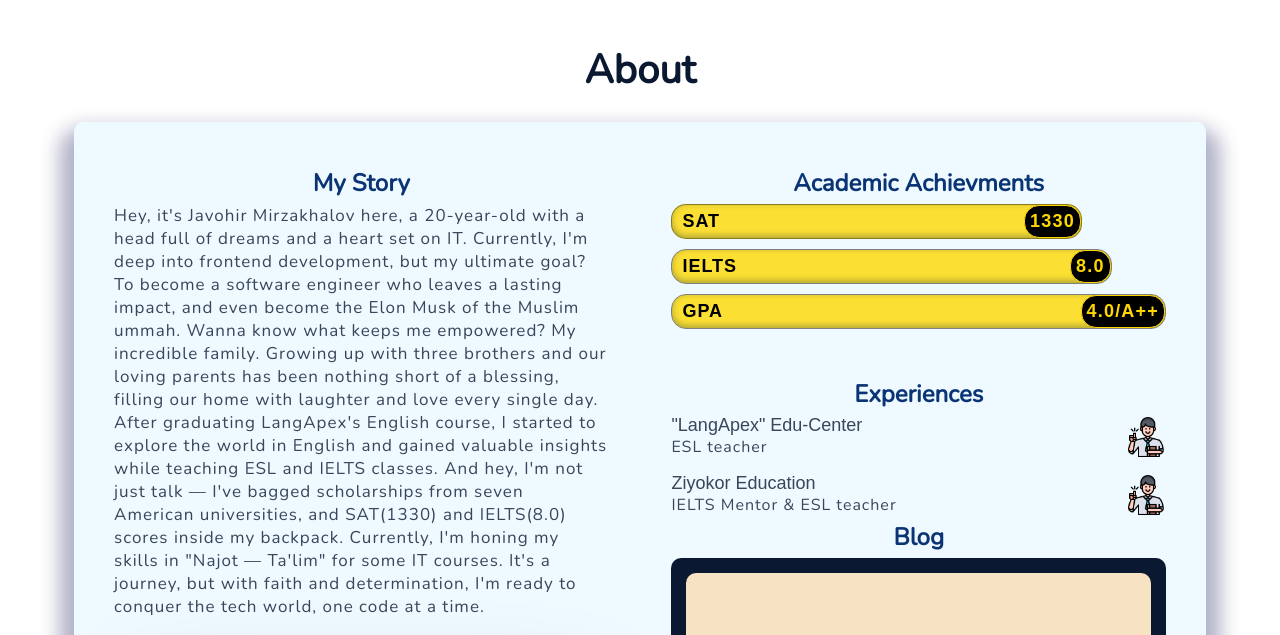
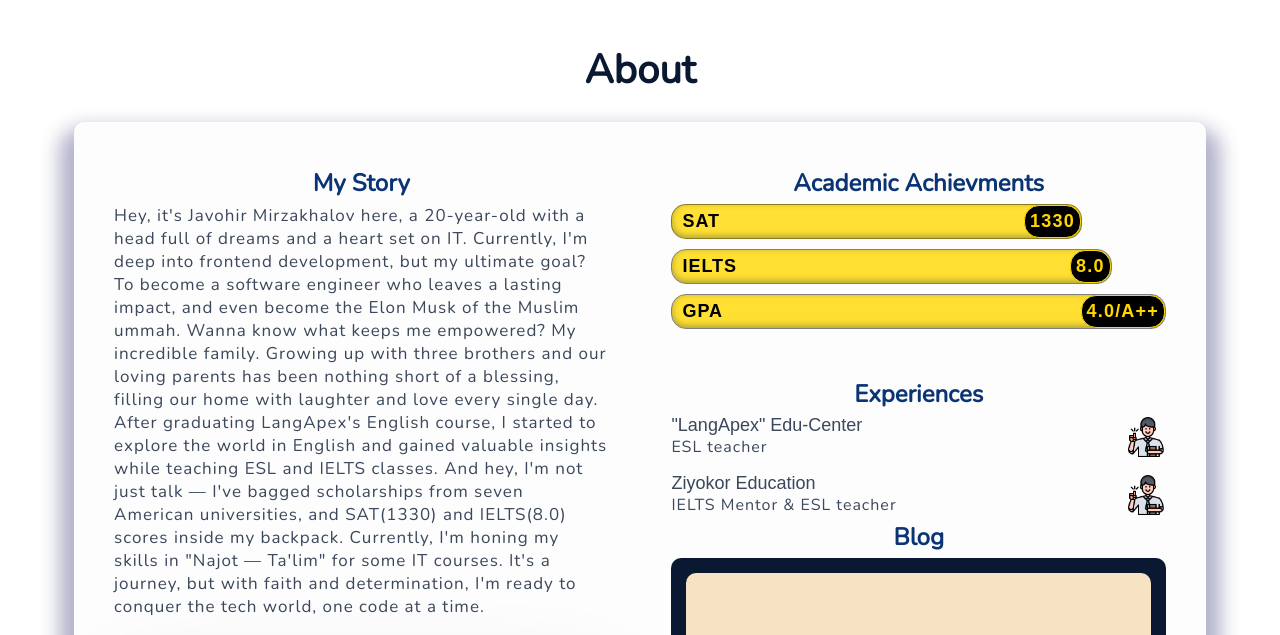
Before and after one commit to mirzakhalov03/My-Portfolio-App, a website: page index.html in a window 1280 px wide. Shown: the part 812-1447 px from the top of the page. Drawn offline with nearby package versions, Linux system fonts and the light colour scheme; a web font is replaced by a local one.

Commit message:
changed bg for about

```diff
--- a/scss/blocks/_about.scss
+++ b/scss/blocks/_about.scss
@@ -15,7 +15,7 @@
     padding: 30px;
     max-width: 100%;
 
-    background-color: #dff5ff87;
+    background-color: #fdfdfd;
     border-radius: 10px;
     width: 100%;
 
```
Also changed, not shown: css/style.min.css.
